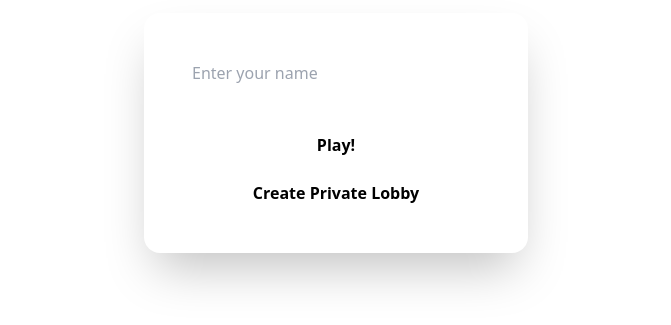
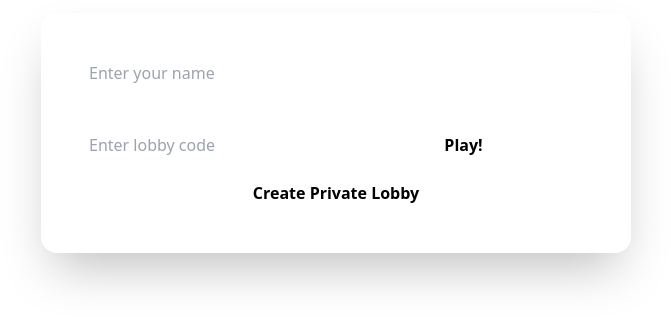
Before and after one commit to CodeWithSwastik/clash-of-chem, a SvelteKit app in the folder web/frontend/: page / in a window 1280 px wide. Shown: the part 267-592 px from the top of the page, without its empty margins (304-975 px from the left). Built offline with nearby package versions, Linux system fonts and the light colour scheme; what @catppuccin/tailwindcss would draw is missing.

Commit message:
Add lobby selector

```diff
--- a/web/frontend/src/routes/+page.svelte
+++ b/web/frontend/src/routes/+page.svelte
@@ -3,6 +3,8 @@
 	import { onMount } from 'svelte';
 
 	let username: string = "";
+	let lobby: string = "";
+
 
 	onMount(() => {
 		username = localStorage.getItem('username') ?? '';
@@ -15,7 +17,7 @@
 		localStorage.setItem('username', username);
 		animateOut = true;
 		setTimeout(() => {
-			goto('/lobby/test');
+			goto('/lobby/' + (lobby ? lobby : "test"));
 		}, 700)
 	};
 </script>
@@ -44,9 +46,16 @@
 					class="p-2 mr-2 rounded-xl w-full bg-surface1 text-text"
 				/>
 			</div>
-			<div>
-			<button on:click={start} class="bg-green hover:bg-opacity-70 text-base hover:text-black py-2 px-3 mt-8 w-full font-bold rounded-xl">Play!</button>
-				</div>
+
+			<div class="grid grid-cols-2 mt-8">
+				<input
+					type="text"
+					bind:value={lobby}
+					placeholder="Enter lobby code"
+					class="p-2 mr-2 rounded-xl bg-surface1 text-text"
+				/>
+				<button on:click={start} class="bg-green hover:bg-opacity-70 text-base hover:text-black py-2 px-3 font-bold rounded-xl">Play!</button>
+			</div>
 			<div>
 				<button on:click={start} class="bg-sapphire hover:bg-opacity-70 text-base hover:text-black py-2 px-3 mt-2 w-full font-bold rounded-xl">Create Private Lobby</button>
 			</div>
```
